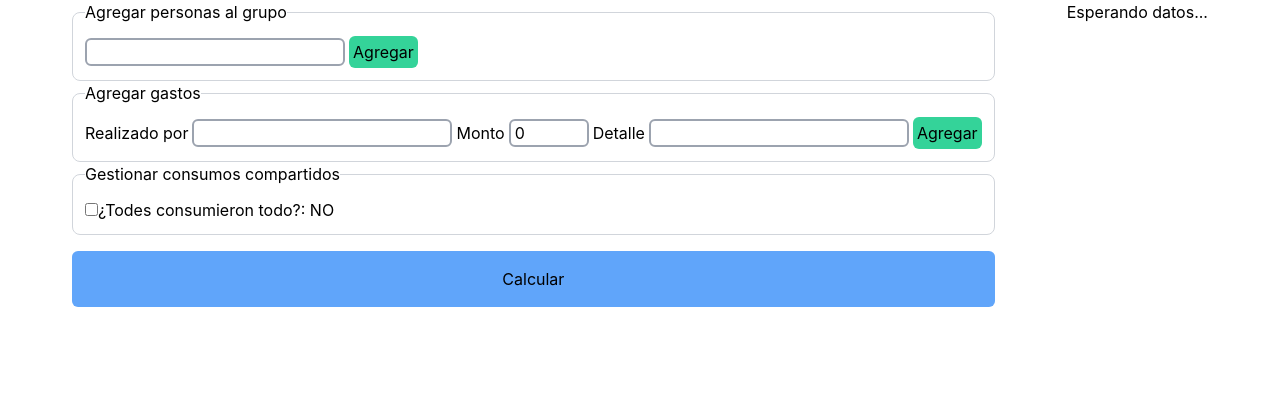
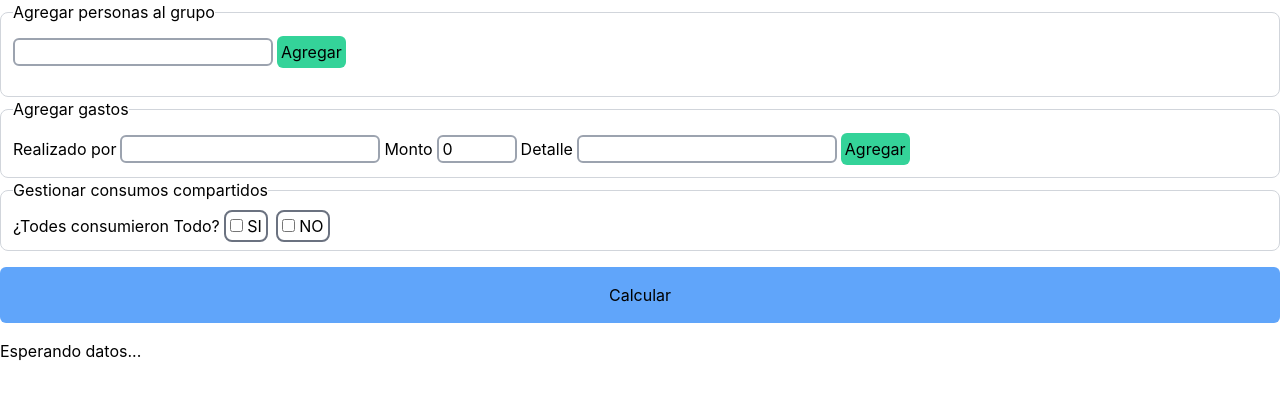
Before and after one commit to ffranco-a/CheckPlease, a React (Create React App) app in the folder check-please/: page / in a window 1280 px wide. Shown: the top 396 px of the page. Built offline with nearby package versions, Linux system fonts and the light colour scheme.

Commit message:
advancements in front

```diff
--- a/check-please/src/App.js
+++ b/check-please/src/App.js
@@ -14,6 +14,9 @@ function App() {
 
   //* Array con las categorias a subdividir por consumo
   const [categorias, setCategorias] = useState([]);
+
+  //* Booleano que indica si todes en el grupo consumieron todas las categorias
+  const [todesCompartenTodo, setTodesCompartenTodo] = useState(null);
 
   //* Objeto con los resultados
   const [resultados, setResultados] = useState({});
@@ -32,13 +35,16 @@ function App() {
   //* llamar a la función para calcular
   const handleCalcular = (e) => {
     e.preventDefault();
-    setResultados(calcular(grupo, gastos, categorias));
+    console.log('grupo : ', grupo); // ELETE DELETE DELETE
+    console.log('gastos : ', gastos); // ELETE DELETE DELETE
+    console.log('categorias : ', categorias); // ELETE DELETE DELETE
+    setResultados(calcular(grupo, gastos, categorias, todesCompartenTodo));
   };
 
   return (
-    <div className='flex justify-evenly'>
+    <div className='flex flex-col justify-evenly'>
       <div>
-        <Personas grupo={grupo} setGrupo={setGrupo} agregarPersona={handleAgregarPersona} />
+        <Personas grupo={grupo} setGrupo={setGrupo} agregarPersona={handleAgregarPersona} gastos={gastos} />
         <Gastos
           grupo={grupo}
           gastos={gastos}
@@ -47,7 +53,7 @@ function App() {
           setCategorias={setCategorias}
           agregarPersona={handleAgregarPersona}
         />
-        <Consumos categorias={categorias} setCategorias={setCategorias} grupo={grupo} />
+        <Consumos categorias={categorias} setCategorias={setCategorias} grupo={grupo} todes={todesCompartenTodo} setTodes={setTodesCompartenTodo} />
         <button className='rounded-md p-4 mx-auto my-4 w-full bg-blue-400 transition-all hover:bg-blue-200' onClick={handleCalcular}>
           Calcular
         </button>
--- a/check-please/src/components/Consumo.jsx
+++ b/check-please/src/components/Consumo.jsx
@@ -1,14 +1,17 @@
 import React from 'react';
 import ConsumoSelectorPersona from './ConsumoSelectorPersona';
+import ConsumosSiONo from './ConsumosSiONo';
 
 function Consumo({ categoria, categorias, setCategorias, grupo }) {
   //* función que actualiza a una categoría: si fue o no consumida por todes
-  const handleTodes = () => {
-    const categoriasActualizadas = categorias.map((consumo) => {
-      if (consumo.id === categoria.id) consumo.todes = !consumo.todes;
-      return consumo;
-    });
-    setCategorias(categoriasActualizadas);
+  const handleTodes = (e) => {
+    if (categoria.todes === null || (e.target.value === 'no' && categoria.todes === true) || (e.target.value === 'si' && categoria.todes === false)) {
+      const categoriasActualizadas = categorias.map((consumo) => {
+        if (consumo.id === categoria.id) consumo.todes = e.target.value === 'si';
+        return consumo;
+      });
+      setCategorias(categoriasActualizadas);
+    }
   };
 
   //* función que actualiza el array `compartidos` de un consumo en particular
@@ -26,10 +29,11 @@ function Consumo({ categoria, categorias, setCategorias, grupo }) {
   return (
     <div className='p-2 flex flex-col bg-gray-300 rounded-md'>
       <span className='capitalize font-bold text-center'>{categoria.detalle}</span>
-      <label>
+      {/* <label>
         <input type='checkbox' checked={categoria.todes} onChange={() => handleTodes(categoria.id)} />
         ¿Todes consumieron <span className='capitalize italic'>{categoria.detalle}</span>?: {categoria.todes ? 'SI' : 'NO'}
-      </label>
+      </label> */}
+      <ConsumosSiONo categoria={categoria.detalle} handleSetTodes={handleTodes} todes={categoria.todes} />
       {!categoria.todes && (
         <div>
           <hr className='my-2' />
--- a/check-please/src/components/Consumos.jsx
+++ b/check-please/src/components/Consumos.jsx
@@ -1,18 +1,14 @@
-import React, { useState } from 'react';
+import React from 'react';
 import Consumo from './Consumo';
+import ConsumosSiONo from './ConsumosSiONo';
 
-function Consumos({ categorias, setCategorias, grupo }) {
-  const [todes, setTodes] = useState(false);
-
+function Consumos({ categorias, setCategorias, grupo, todes, setTodes }) {
   return (
     <fieldset className='border border-solid border-gray-300 p-3 rounded-lg'>
       <legend>Gestionar consumos compartidos</legend>
-      <label>
-        <input type='checkbox' onChange={() => setTodes(!todes)} />
-        ¿Todes consumieron todo?: {todes ? 'SI' : 'NO'}
-      </label>
+      <ConsumosSiONo categoria='Todo' todes={todes} setTodes={setTodes} />
       <div className='flex gap-8'>
-        {!todes &&
+        {todes === false &&
           categorias.map((categoria) => (
             <div key={categoria.id}>
               <Consumo categoria={categoria} categorias={categorias} setCategorias={setCategorias} grupo={grupo} />
--- /dev/null
+++ b/check-please/src/components/ConsumosSiONo.jsx
@@ -0,0 +1,35 @@
+import React from 'react';
+
+function ConsumosSiONo({ categoria, todes, setTodes, handleSetTodes }) {
+  //* función para
+  const handleTodes = (e) => {
+    if (categoria === 'Todo') {
+      if (e.target.value === 'si') setTodes(true);
+      if (e.target.value === 'no') setTodes(false);
+    } else {
+      handleSetTodes(e);
+    }
+  };
+
+  return (
+    <div>
+      ¿Todes consumieron <span className='capitalize'>{categoria}</span>?
+      <label
+        htmlFor={categoria + ' si'}
+        className={`${
+          todes === true && 'bg-gray-500 text-white'
+        } m-1 p-1 border-2 border-gray-500 rounded-lg transition-all hover:filter brightness-110`}>
+        <input type='checkbox' checked={todes === true} name={categoria} id={categoria + ' si'} value='si' onChange={handleTodes} /> SI
+      </label>
+      <label
+        htmlFor={categoria + ' no'}
+        className={`${
+          todes === false && 'bg-gray-500 text-white'
+        } m-1 p-1 border-2 border-gray-500 rounded-lg transition-all hover:filter-brightness-110`}>
+        <input type='checkbox' checked={todes === false} name={categoria} id={categoria + ' no'} value='no' onChange={handleTodes} /> NO
+      </label>
+    </div>
+  );
+}
+
+export default ConsumosSiONo;
--- a/check-please/src/components/Gasto.jsx
+++ b/check-please/src/components/Gasto.jsx
@@ -6,7 +6,7 @@ function Gasto({ gasto, borrarGasto }) {
       <span>
         Realizado por: <span className='capitalize'>{gasto.persona}</span>
       </span>
-      <span>Monto: {gasto.monto}</span>
+      <span>Monto: $ {gasto.monto}</span>
       <span className='capitalize'>Detalle: {gasto.detalle}</span>
       {/* <button>Editar</button> */}
       <button onClick={() => borrarGasto(gasto)} className='p-1 bg-red-300 rounded-md'>
--- a/check-please/src/components/GastoAgregar.jsx
+++ b/check-please/src/components/GastoAgregar.jsx
@@ -24,6 +24,7 @@ function AgregarGasto({ agregarGasto, grupo, agregarPersona, categorias, setCate
       ...gasto,
       monto: 0,
       detalle: '',
+      persona: '',
     });
   };
 
--- a/check-please/src/components/Gastos.jsx
+++ b/check-please/src/components/Gastos.jsx
@@ -15,7 +15,7 @@ function Gastos({ gastos, setGastos, grupo, agregarPersona, categorias, setCateg
         id: categorias.length === 0 ? 0 : categorias[categorias.length - 1].id + 1,
         detalle: gasto.detalle,
         comparten: gasto.persona === '' ? [] : [gasto.persona],
-        todes: false,
+        todes: null,
       };
       setCategorias([...categorias, nuevaCategoria]);
     } else {
--- a/check-please/src/components/Persona.jsx
+++ b/check-please/src/components/Persona.jsx
@@ -1,15 +1,15 @@
 import React from 'react';
+import userLogo from '../images/user.svg';
 
 function Persona({ persona, borrarPersona }) {
   return (
-    <div className='p-1 my-1 mr-4 flex items-center justify-between gap-4 bg-gray-300 rounded-md'>
-      <span className='capitalize'>
+    <div className='p-2 min-w-logo h-14 flex flex-col items-center justify-center bg-gray-300 rounded-full relative'>
+      <img src={userLogo} alt='user logo' className='w-6 h-6' />
+      <span className='capitalize text-sm relative bottom-1'>
         {persona.nombre}
         {/* , id: {persona.id} */}
       </span>
-      <button onClick={() => borrarPersona(persona)} className='p-1 bg-red-300 rounded-md'>
-        Eliminar
-      </button>
+      <button title={`Eliminar a ${persona.nombre} del grupo`} onClick={() => borrarPersona(persona)} className='h-4 w-4 absolute top-0 right-0 rounded-full bg-red-300 transition-all hover:bg-red-400' />
     </div>
   );
 }
--- a/check-please/src/components/Personas.jsx
+++ b/check-please/src/components/Personas.jsx
@@ -4,9 +4,13 @@ import React from 'react';
 import PersonaAgregar from './PersonaAgregar';
 import Persona from './Persona';
 
-function Personas({ grupo, setGrupo, agregarPersona }) {
+function Personas({ grupo, setGrupo, agregarPersona, gastos }) {
   //* Función para eliminar a una persona del array `grupo` // falta que si elimino una persona que hizo gastos, que los gastos asociados a esa persona se eliminen también
   const handleBorrarPersona = (persona) => {
+    if (gastos.some(gasto => gasto.persona === persona.nombre)) {
+      alert('La persona que intentas eliminar tiene gastos registrados. Realizar esta acción borrará los gastos de esa persona, ¿confirmas realizar esta acción? (eventualmente implementar esta funcionalidad)');
+      return;
+    }
     const nuevoGrupo = grupo.filter((prevPersona) => prevPersona.id !== persona.id);
     setGrupo(nuevoGrupo);
   };
@@ -15,7 +19,7 @@ function Personas({ grupo, setGrupo, agregarPersona }) {
     <fieldset className='border border-solid border-gray-300 p-3 rounded-lg'>
       <legend>Agregar personas al grupo</legend>
       <PersonaAgregar agregarPersona={agregarPersona} />
-      <div className='flex'>
+      <div className='flex justify-center gap-4 my-2'>
         {/* ↓ por cada persona en el array de personas muestro su nombre y opciones como editar el nombre o eliminarla */}
         {grupo.length > 0 &&
           grupo.map((persona) => (
--- a/check-please/tailwind.config.js
+++ b/check-please/tailwind.config.js
@@ -2,7 +2,11 @@ module.exports = {
   purge: ['./src/**/*.{js,jsx,ts,tsx}', './public/index.html'],
   darkMode: false, // or 'media' or 'class'
   theme: {
-    extend: {},
+    extend: {
+      minWidth: {
+        logo: '3.5rem',
+      }
+    },
   },
   variants: {
     extend: {},
```
Also changed, not shown: check-please/src/images/user.svg (added).
